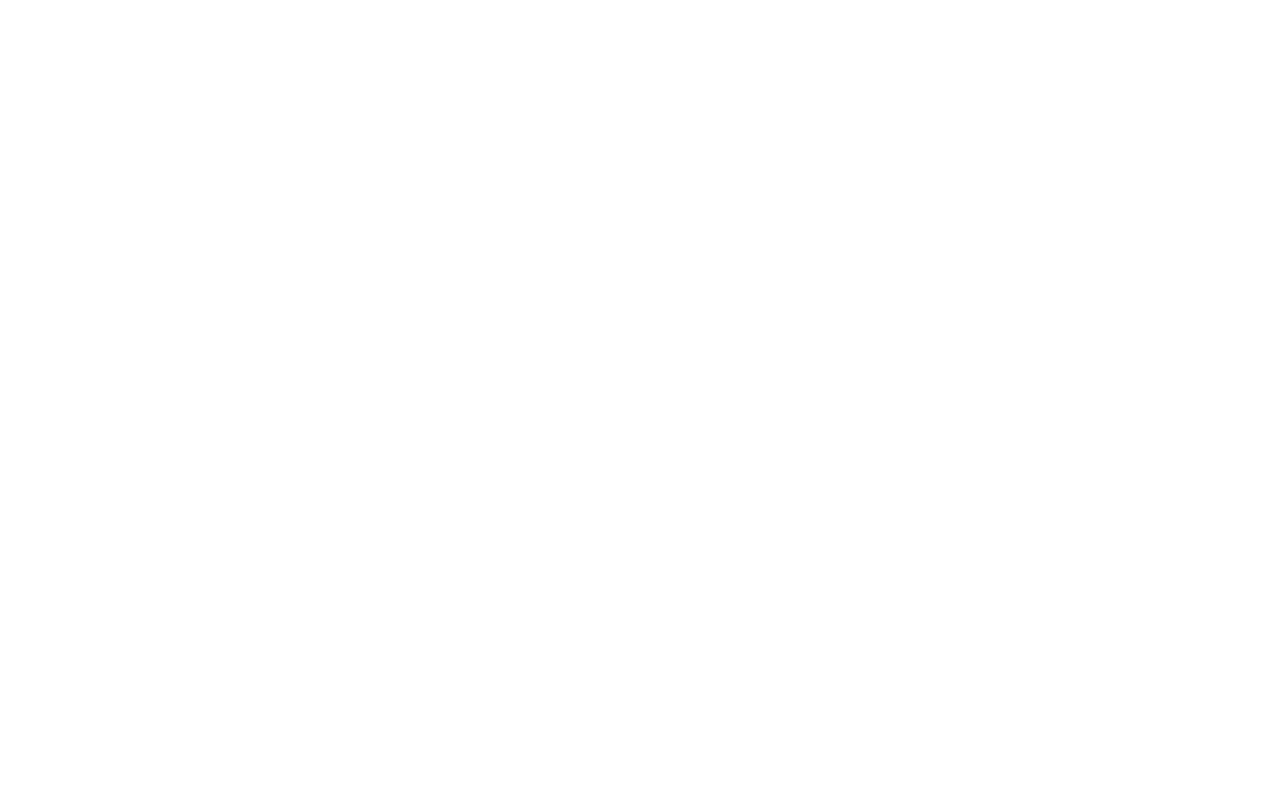
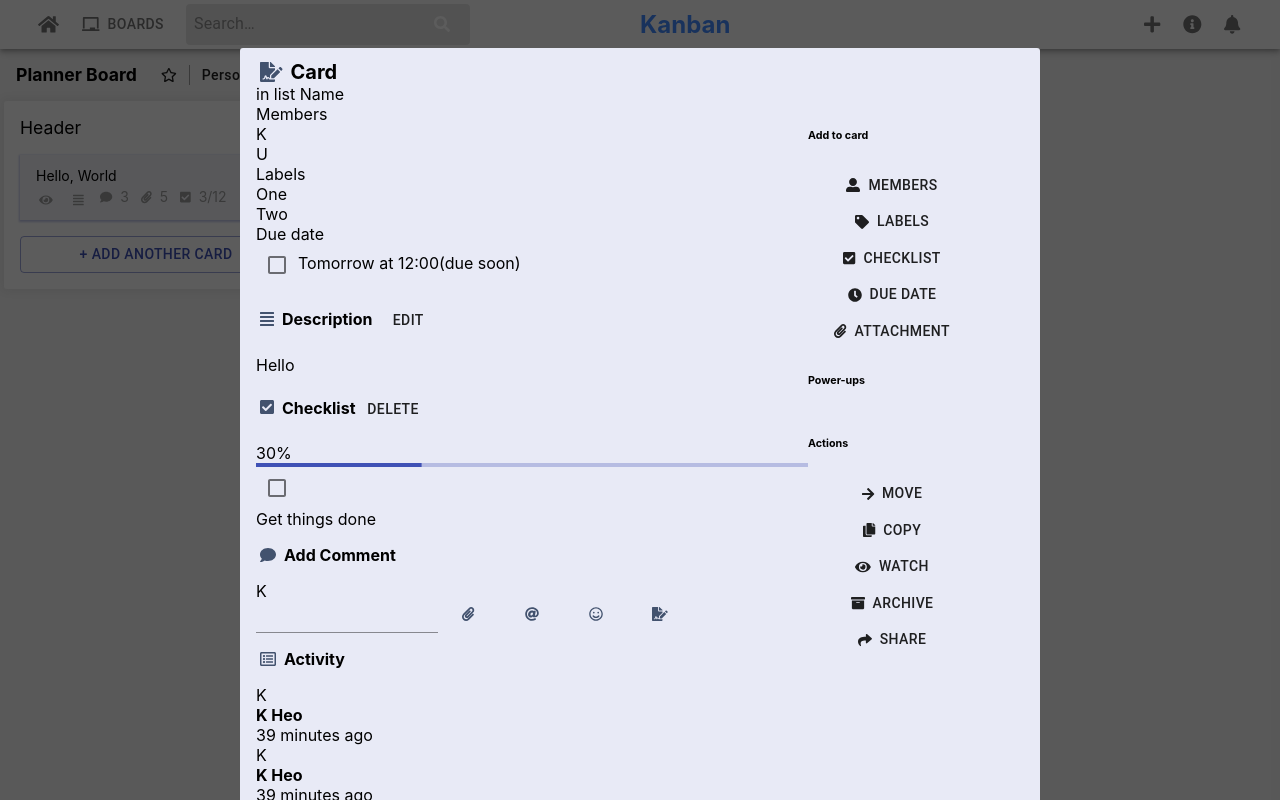
Before and after one commit to sainthkh/kanban, a React (Create React App) app in the folder packages/frontend/: page /c in a window 1280 px wide. Built offline with nearby package versions, Linux system fonts and the light colour scheme.

Commit message:
Added Card skeleton.

```diff
--- a/packages/frontend/src/App.tsx
+++ b/packages/frontend/src/App.tsx
@@ -2,6 +2,7 @@
 import './App.css';
 import Index from './pages/Index';
 import Board from './pages/Board/Board';
+import Card from './pages/Card/Card';
 import { createMuiTheme, MuiThemeProvider } from '@material-ui/core/styles';
 import { BrowserRouter as Router, Route, Link } from "react-router-dom";
 
@@ -14,6 +15,7 @@
         <div className="App">
           <Route path="/" exact component={Index} />
           <Route path="/b/" component={Board} />
+          <Route path="/c/" component={Card} />
         </div>
       </Router>
     </MuiThemeProvider>
--- /dev/null
+++ b/packages/frontend/src/components/MemberIcon.tsx
@@ -0,0 +1,11 @@
+import React from 'react';
+
+type Props = {
+  children: string;
+};
+
+export default ({ children }: Props) => {
+  return (
+    <div>{children}</div>
+  );
+}
--- /dev/null
+++ b/packages/frontend/src/pages/Card/Card.tsx
@@ -0,0 +1,312 @@
+import React from 'react';
+import ButtonBase from '@material-ui/core/Button';
+import LinearProgress from '@material-ui/core/LinearProgress';
+import TextField from '@material-ui/core/TextField';
+import Checkbox from '@material-ui/core/Checkbox';
+import { styled } from '@material-ui/styles';
+import indigo from '@material-ui/core/colors/indigo';
+import { FontAwesomeIcon } from '@fortawesome/react-fontawesome';
+import { faFileSignature, faAlignJustify, faUserAlt, faTag, faCheckSquare, faClock, faPaperclip, faArrowRight, faCopy, faEye, faArchive, faShare, faComment, faAt } from '@fortawesome/free-solid-svg-icons';
+import { faSmile, faListAlt } from '@fortawesome/free-regular-svg-icons';
+
+import Board from '../Board/Board';
+import MemberIcon from '../../components/MemberIcon';
+
+export default () => {
+  return (
+    <>
+      <Board />
+      <Overlay>
+        <Detail>
+          <Title><Icon icon={faFileSignature} />Card</Title>
+          <List>in list <ListLink>Name</ListLink></List>
+          <FlexBox>
+            <Content>
+              <MetaBox>
+                <Members><MetaTitle>Members</MetaTitle><MemberIcon>K</MemberIcon><MemberIcon>U</MemberIcon></Members>
+                <Labels><MetaTitle>Labels</MetaTitle><Label>One</Label><Label>Two</Label></Labels>
+                <MetaTitle>Due date</MetaTitle>
+                <DueDate datetime="Tomorrow at 12:00(due soon)" />
+              </MetaBox>
+              <Description>
+                <SectionTitle><Icon icon={faAlignJustify} />Description <ActionButton>Edit</ActionButton></SectionTitle>
+                Hello
+              </Description>
+              <Checklist>
+                <SectionTitle><Icon icon={faCheckSquare} />Checklist <ActionButton>Delete</ActionButton></SectionTitle>
+                <Progress progress={30} />
+                <ChecklistItem value={false} text="Get things done" />
+              </Checklist>
+              <AddComment>
+                <SectionTitle><Icon icon={faComment} />Add Comment</SectionTitle>
+                <Editor />
+              </AddComment>
+              <Activity>
+                <SectionTitle><Icon icon={faListAlt} />Activity</SectionTitle>
+                <ActivityLog activity={{type:"setDueDate", datetime:"tomorrow at 12:00 PM"}} />
+                <Comment />
+              </Activity>
+            </Content>
+            <Actions>
+              <ButtonGroup>
+                <ButtonGroupName>Add to card</ButtonGroupName>
+                <MenuButton><ButtonIcon icon={faUserAlt} />Members</MenuButton>
+                <MenuButton><ButtonIcon icon={faTag} />Labels</MenuButton>
+                <MenuButton><ButtonIcon icon={faCheckSquare} />Checklist</MenuButton>
+                <MenuButton><ButtonIcon icon={faClock} />Due Date</MenuButton>
+                <MenuButton><ButtonIcon icon={faPaperclip} />Attachment</MenuButton>
+              </ButtonGroup>
+              <ButtonGroup>
+                <ButtonGroupName>Power-ups</ButtonGroupName>
+              </ButtonGroup>
+              <ButtonGroup>
+                <ButtonGroupName>Actions</ButtonGroupName>
+                <MenuButton><ButtonIcon icon={faArrowRight} />Move</MenuButton>
+                <MenuButton><ButtonIcon icon={faCopy} />Copy</MenuButton>
+                <MenuButton><ButtonIcon icon={faEye} />Watch</MenuButton>
+                <MenuButton><ButtonIcon icon={faArchive} />Archive</MenuButton>
+                <MenuButton><ButtonIcon icon={faShare} />Share</MenuButton>
+              </ButtonGroup>
+            </Actions>
+          </FlexBox>
+        </Detail>
+      </Overlay>
+    </>
+  )
+}
+
+const Overlay = styled('div')({
+  display: 'flex',
+  alignItems: 'flex-start',
+  justifyContent: 'center',
+  background: 'rgba(0, 0, 0, 0.64)',
+  position: 'fixed',
+  width: '100%',
+  height: '100%',
+  overflowX: 'hidden',
+  overflowY: 'auto',
+  top: 0,
+  left: 0,
+  zIndex: 20,
+});
+
+const Icon = styled(FontAwesomeIcon)({
+  marginLeft: 4,
+  marginRight: 8,
+  color: '#42526e',
+})
+
+const Detail = styled('div')({
+  background: `${indigo[50]}`,
+  marginTop: 48,
+  marginBottom: 80,
+  padding: '12px 16px',
+  borderRadius: 3,
+  overflow: 'hidden',
+  position: 'relative',
+  width: 768,
+  zIndex: 25,
+  textAlign: 'left',
+})
+
+const Title = styled('div')({
+  fontSize: 20,
+  fontWeight: 'bold',
+})
+
+const List = styled('div')({
+
+})
+
+const ListLink = styled('a')({
+
+})
+
+const FlexBox = styled('div')({
+  display: 'flex',
+})
+
+const Content = styled('div')({
+  width: 552,
+})
+
+const MetaBox = styled('div')({
+
+})
+
+const Labels = styled('div')({
+
+})
+
+const MetaTitle = styled('div')({
+
+})
+
+const Label = styled('div')({
+
+})
+
+const Members = styled('div')({
+
+})
+
+type DueDateProps = {
+  datetime: string;
+};
+
+const DueDate = ({datetime}: DueDateProps) => {
+  return (
+    <div>
+      <Checkbox value={false} />
+      {datetime}
+    </div>
+  );
+}
+
+const SectionTitle = styled('h3')({
+  fontSize: 16,
+})
+
+const ActionButton = styled(ButtonBase)({
+
+})
+
+const Description = styled('div')({
+
+})
+
+const Checklist = styled('div')({
+
+})
+
+type ProgressProps = {
+  progress: number;
+}
+
+const Progress = ({progress}: ProgressProps) => {
+  return (
+    <div>
+      <div>{progress}%</div>
+      <LinearProgress variant="determinate" value={progress} />
+    </div>
+  );
+}
+
+type ChecklistItemProps = {
+  value: boolean;
+  text: string;
+}
+
+const ChecklistItem = ({value, text}: ChecklistItemProps) => {
+  return (
+    <div>
+      <Checkbox value={value} />
+      <div>{text}</div>
+    </div>
+  );
+}
+
+const AddComment = styled('div')({
+
+})
+
+const Editor = () => {
+  return (
+    <div>
+      <MemberIcon>K</MemberIcon>
+      <TextField multiline={true}></TextField>
+      <EditorButton><Icon icon={faPaperclip} /></EditorButton>
+      <EditorButton><Icon icon={faAt} /></EditorButton>
+      <EditorButton><Icon icon={faSmile} /></EditorButton>
+      <EditorButton><Icon icon={faFileSignature} /></EditorButton>
+    </div>
+  );
+}
+
+const EditorButton = styled(ButtonBase)({
+
+})
+
+const Activity = styled('div')({
+
+})
+
+type UserActivity =
+  | { type: 'setDueDate'; datetime: string }
+
+type ActivityLogProps = {
+  activity: UserActivity,
+}
+
+const ActivityLog = ({ activity }: ActivityLogProps) => {
+  return (
+    <div>
+      <MemberIcon>K</MemberIcon>
+      <MemberName>K Heo</MemberName>
+      {actionDescription(activity)}
+      <Time />
+    </div>
+  );
+}
+
+const MemberName = styled('span')({
+  fontWeight: 'bold',
+})
+
+const actionDescription = (action: UserActivity) => {
+  return '';
+}
+
+const Actions = styled('div')({
+  width: 168,
+})
+
+const Time = () => {
+  return (
+    <div>39 minutes ago</div>
+  );
+}
+
+const Comment = () => {
+  return (
+    <div>
+      <MemberIcon>K</MemberIcon>
+      <MemberName>K Heo</MemberName>
+      <Time />
+      <CommentContent>Hi</CommentContent>
+      <CommentButton><Icon icon={faSmile} /></CommentButton>
+      <CommentMenu>Edit</CommentMenu>
+      <CommentMenu>Add Link as Attachment</CommentMenu>
+      <CommentMenu>Delete</CommentMenu>
+    </div>
+  );
+}
+
+const CommentContent = styled('div')({
+
+})
+
+const CommentButton = styled(ButtonBase)({
+
+})
+
+const CommentMenu = styled(ButtonBase)({
+
+})
+
+const ButtonGroup = styled('div')({
+  display: 'flex',
+  flexDirection: 'column',
+})
+
+const ButtonGroupName = styled('h6')({
+
+})
+
+const MenuButton = styled(ButtonBase)({
+
+})
+
+const ButtonIcon = styled(FontAwesomeIcon)({
+  marginRight: 8,
+})
```
